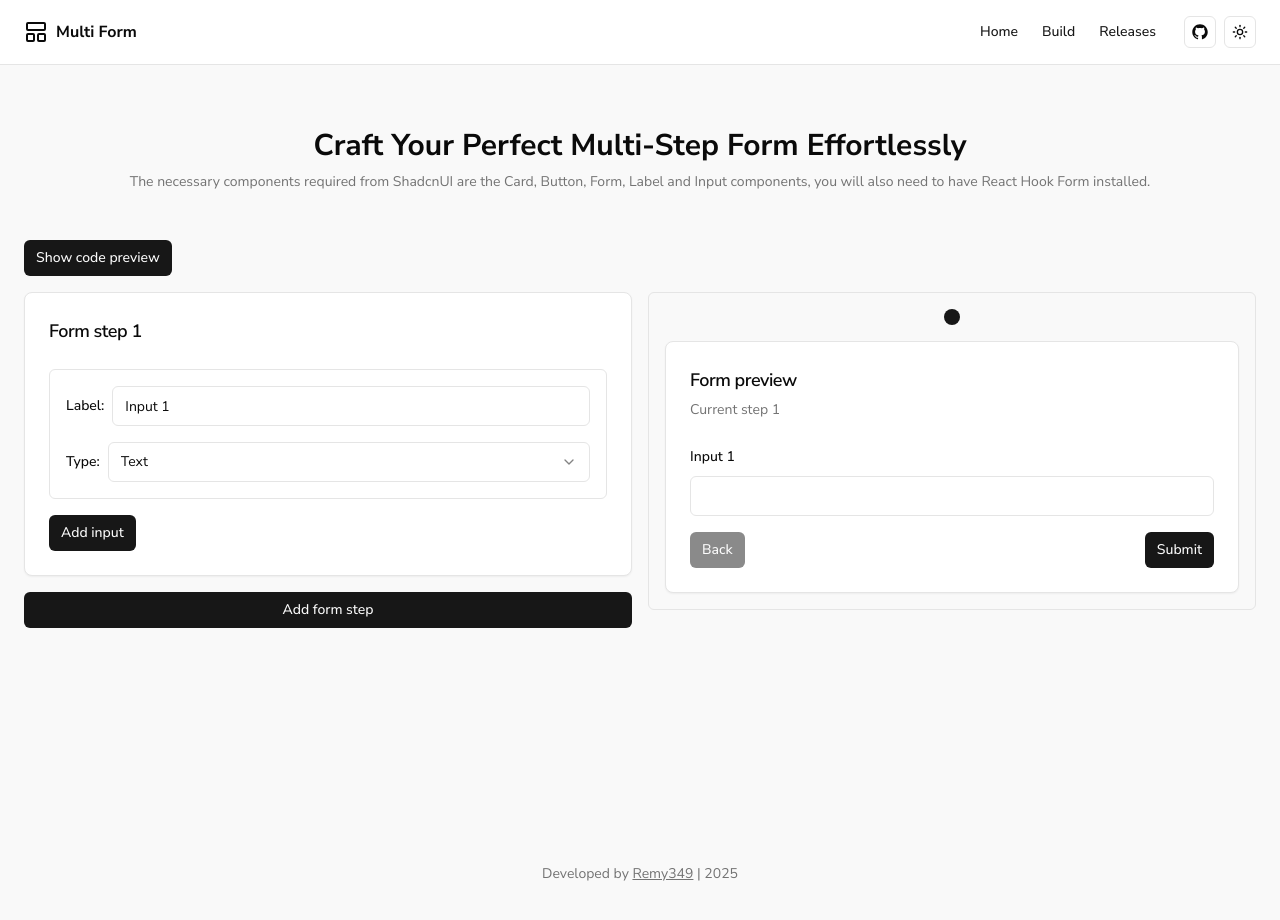
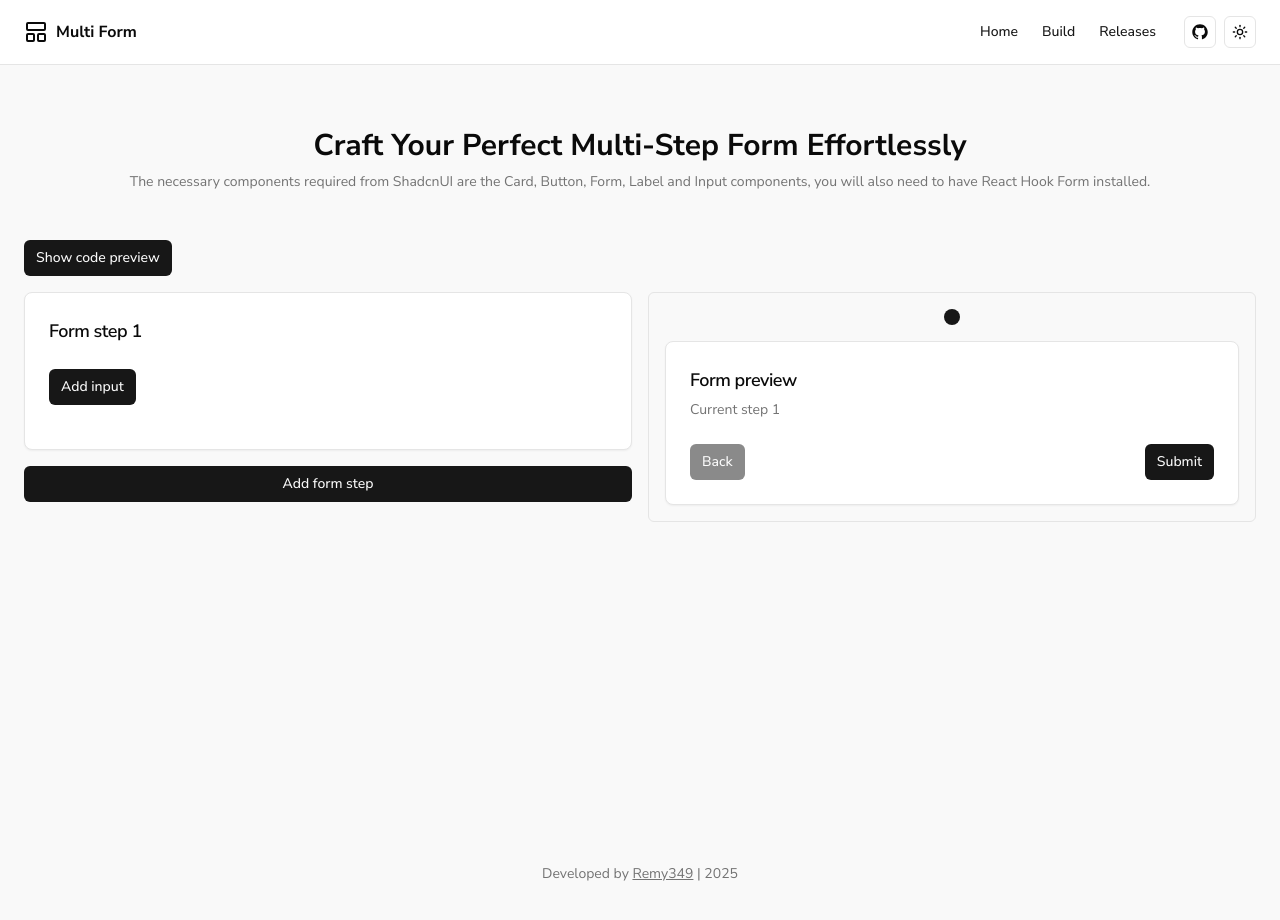
Before and after one commit to Remy349/shadcn-ui-multi-form, a Next.js app: page /build in a window 1280 px wide. Shown: the top 920 px of the page. Built offline with nearby package versions, Linux system fonts and the light colour scheme.

Commit message:
refactor: Remove initial input state

```diff
--- a/stores/form-builder-store.ts
+++ b/stores/form-builder-store.ts
@@ -19,13 +19,7 @@ export const useFormBuilderStore = create<State & Action>((set) => ({
   forms: [
     {
       id: generateCode(),
-      inputs: [
-        {
-          id: generateCode(),
-          label: "Input 1",
-          type: "text",
-        },
-      ],
+      inputs: [],
     },
   ],
   addForm: () =>
@@ -34,13 +28,7 @@ export const useFormBuilderStore = create<State & Action>((set) => ({
         ...state.forms,
         {
           id: generateCode(),
-          inputs: [
-            {
-              id: generateCode(),
-              label: "Input 1",
-              type: "text",
-            },
-          ],
+          inputs: [],
         },
       ],
     })),
```
